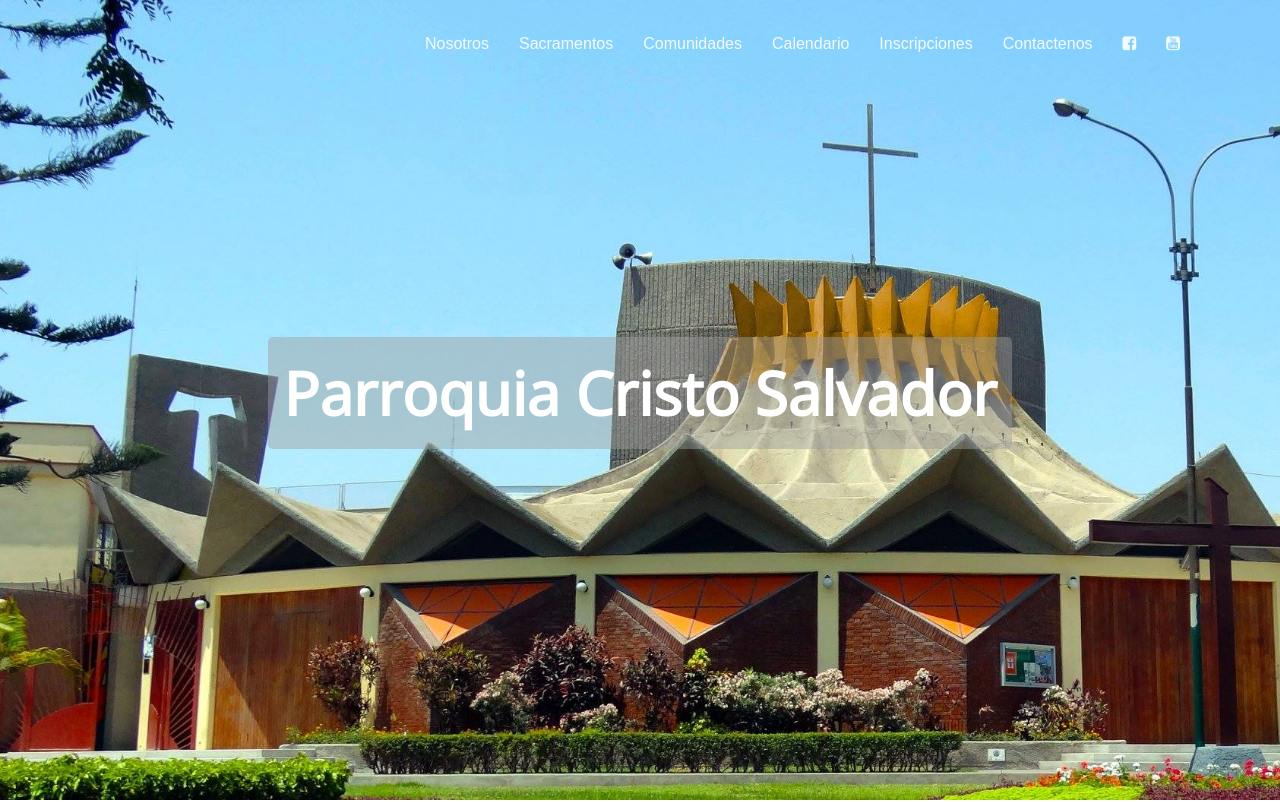
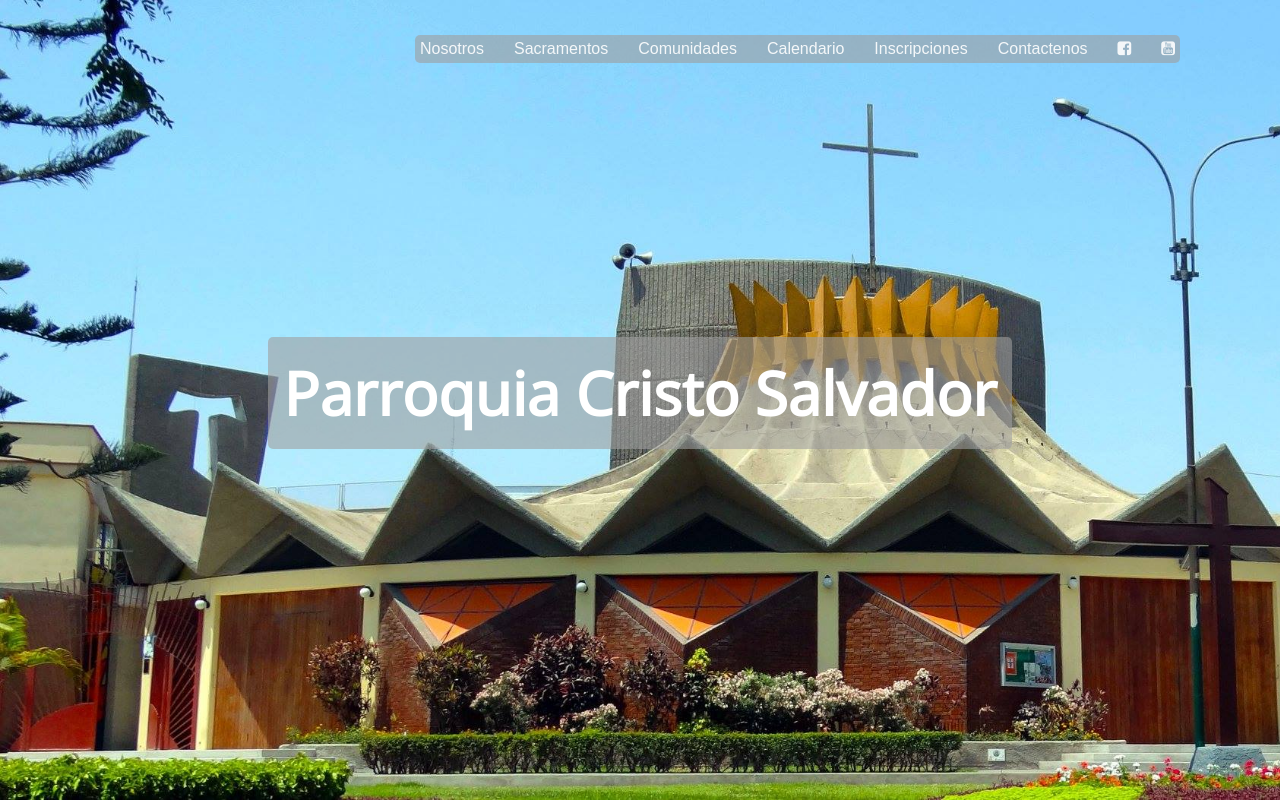
Before and after one commit to cpenarrieta/web-parroquia, a website: page public/index.html in a window 1280 px wide. Shown: the top 802 px of the page. Drawn offline with nearby package versions, Linux system fonts and the light colour scheme.

Commit message:
fix background

```diff
--- a/public/assets/css/styles.css
+++ b/public/assets/css/styles.css
@@ -128,6 +128,10 @@ header h2 {
 header nav {
   display: flex;
   flex-wrap: wrap;
+  justify-content: space-around;
+  background-color: rgba(158, 158, 158, 0.60);
+  border-radius: 5px;
+  padding: 5px;
 }
 
 header nav li {
@@ -200,7 +204,7 @@ header nav li:last-child {
 .hero h1 {
   font: bold 60px 'Open Sans', sans-serif;
   margin-bottom: 15px;
-  background-color: rgba(158, 158, 158, 0.46);
+  background-color: rgba(158, 158, 158, 0.60);
   padding: 15px;
   border-radius: 5px;
 }
```
